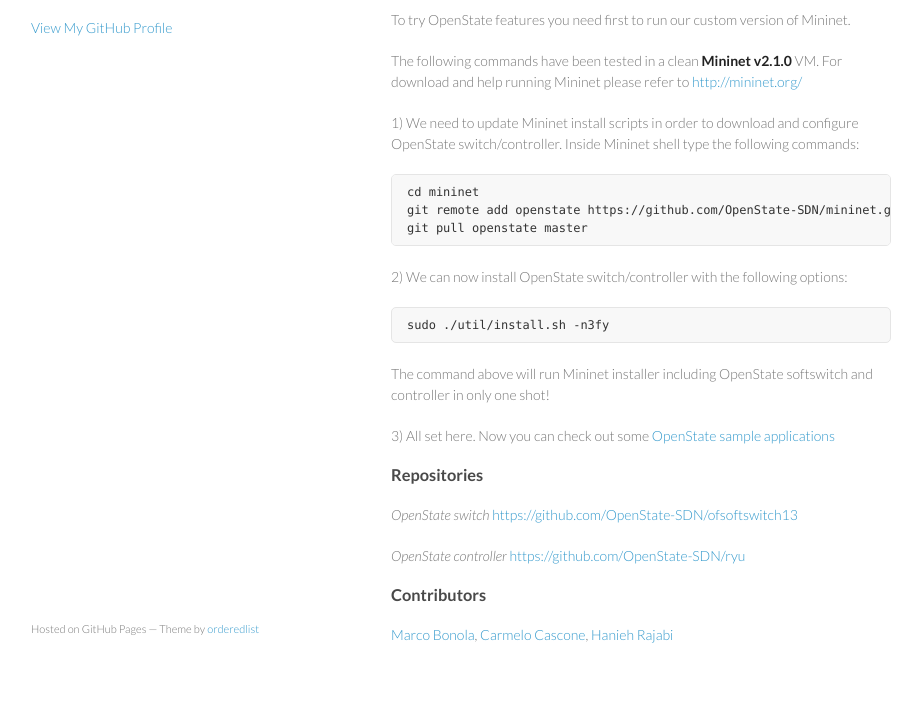
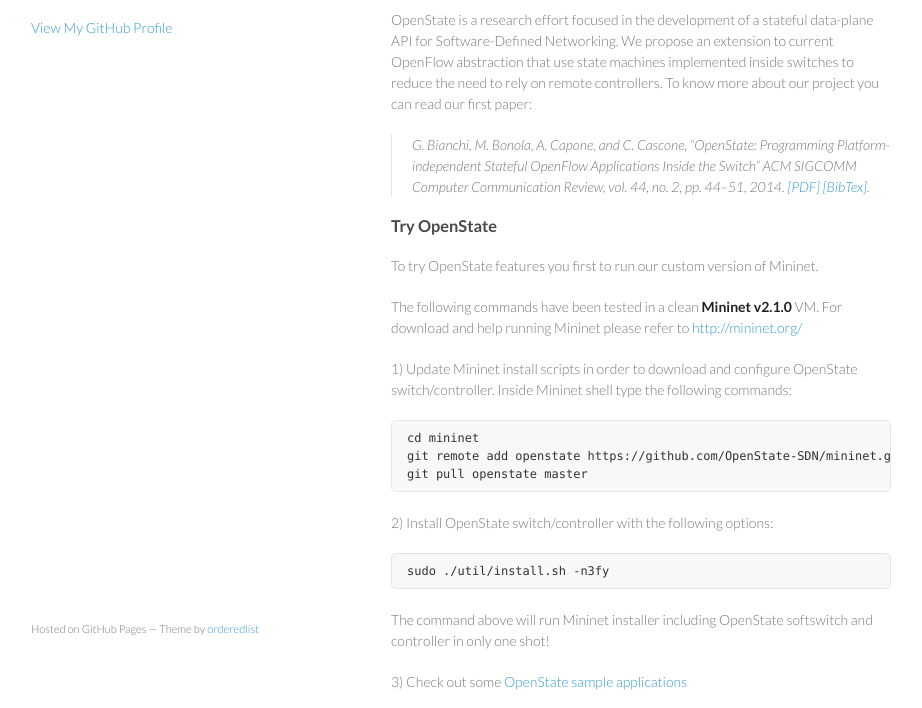
Before and after one commit to OpenState-SDN/openstate-sdn.github.io, a plain HTML site: page index.html in a window 1280 px wide. Shown: the part 92-800 px from the top of the page, without its empty margins (179-1101 px from the left). Drawn offline with Linux system fonts and the light colour scheme.

Commit message:
Replace master branch with page content via GitHub

```diff
--- a/index.html
+++ b/index.html
@@ -26,25 +26,34 @@
         <h2>
 <a name="welcome-to-openstate-sdn-project" class="anchor" href="#welcome-to-openstate-sdn-project"><span class="octicon octicon-link"></span></a>Welcome to OpenState SDN project.</h2>
 
-<p>To try OpenState features you need first to run our custom version of Mininet.</p>
+<p>OpenState is a research effort focused in the development of a stateful data-plane API for Software-Defined Networking. We propose an extension to current OpenFlow abstraction that use state machines implemented inside switches to reduce the need to rely on remote controllers. To know more about our project you can read our first paper:</p>
+
+<blockquote>
+<p>G. Bianchi, M. Bonola, A. Capone, and C. Cascone, “OpenState: Programming Platform-independent Stateful OpenFlow Applications Inside the Switch” ACM SIGCOMM Computer Communication Review, vol. 44, no. 2, pp. 44–51, 2014. <a href="openstate-ccr.pdf">[PDF]</a> <a href="openstate-ccr.bib">[BibTex]</a>.</p>
+</blockquote>
+
+<h3>
+<a name="try-openstate" class="anchor" href="#try-openstate"><span class="octicon octicon-link"></span></a>Try OpenState</h3>
+
+<p>To try OpenState features you first to run our custom version of Mininet.</p>
 
 <p>The following commands have been tested in a clean <strong>Mininet v2.1.0</strong> VM. For download and help running Mininet please refer to <a href="http://mininet.org/">http://mininet.org/</a></p>
 
-<p>1) We need to update Mininet install scripts in order to download and configure OpenState switch/controller. Inside Mininet shell type the following commands:</p>
+<p>1) Update Mininet install scripts in order to download and configure OpenState switch/controller. Inside Mininet shell type the following commands:</p>
 
 <pre><code>cd mininet
 git remote add openstate https://github.com/OpenState-SDN/mininet.git
 git pull openstate master
 </code></pre>
 
-<p>2) We can now install OpenState switch/controller with the following options:</p>
+<p>2) Install OpenState switch/controller with the following options:</p>
 
 <pre><code>sudo ./util/install.sh -n3fy
 </code></pre>
 
 <p>The command above will run Mininet installer including OpenState softswitch and controller in only one shot!</p>
 
-<p>3) All set here. Now you can check out some <a href="https://github.com/OpenState-SDN/ryu/wiki">OpenState sample applications</a></p>
+<p>3) Check out some <a href="https://github.com/OpenState-SDN/ryu/wiki">OpenState sample applications</a></p>
 
 <h3>
 <a name="repositories" class="anchor" href="#repositories"><span class="octicon octicon-link"></span></a>Repositories</h3>
```
Also changed, not shown: params.json (+1 -1 lines).
